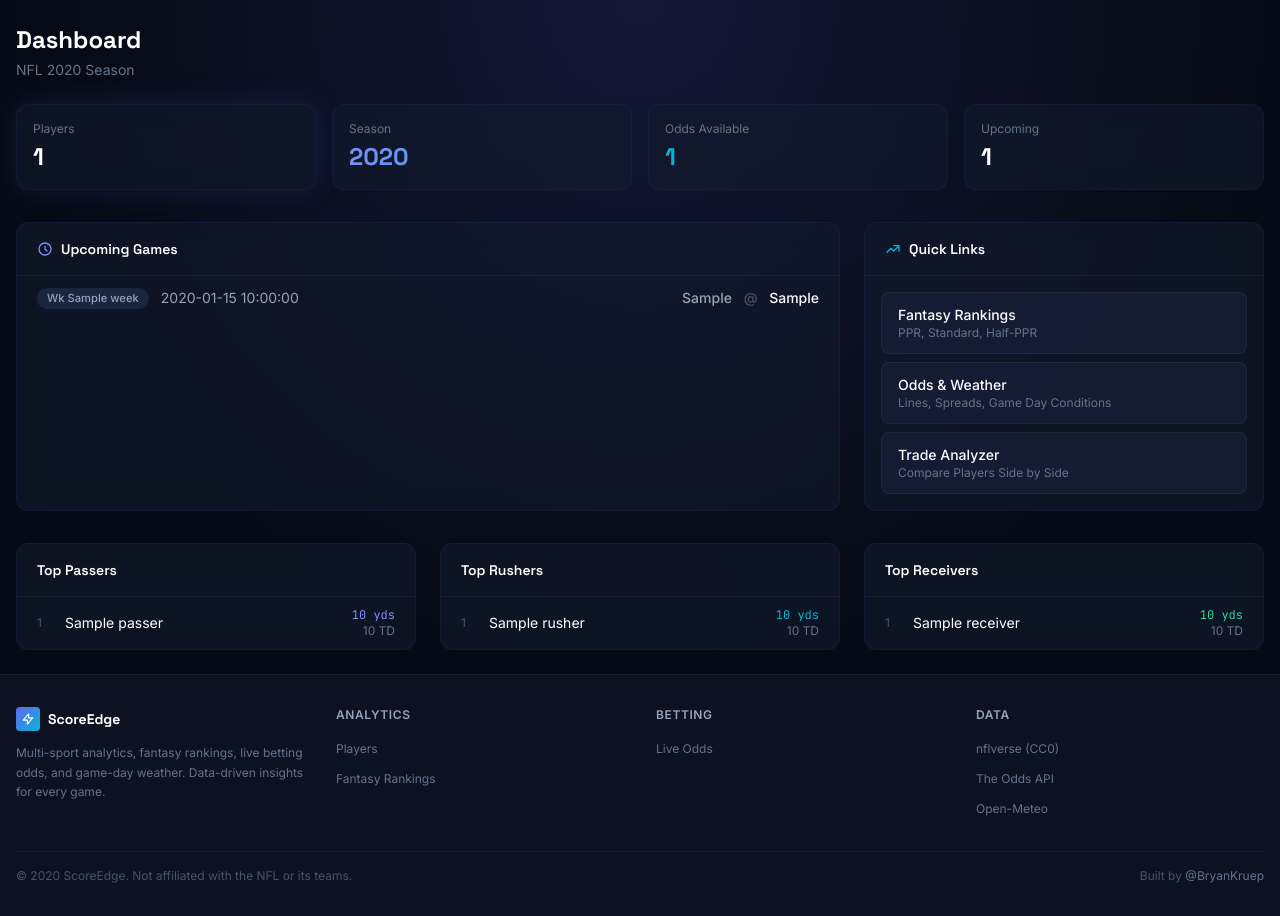
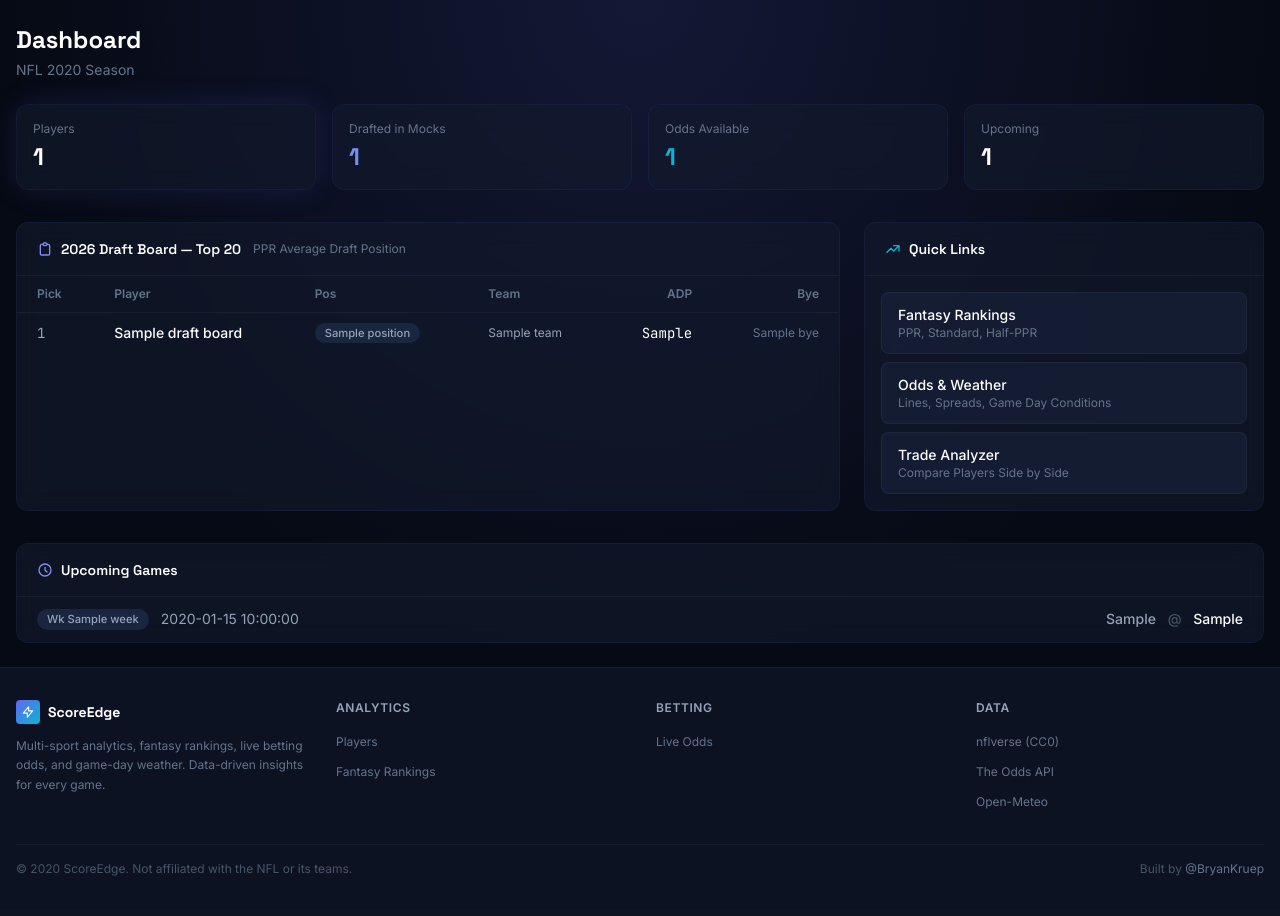
Before and after one commit to bkruep/score-edge, a FastAPI app: template templates/home.html in a window 1280 px wide. Shown: the part 58-974 px from the top of the page. After the commit the page ends 934 px from the top, so only its background shows below. Run offline with FastAPI, Linux system fonts and the light colour scheme; the template is opened without the code that fills it: most values are stand-ins (such as "Sample title", 1, 10 or a date in 2020); some libraries are stand-ins or nearby versions.

Commit message:
Pre-season: replace last year stats with 2026 ADP draft board
- Dashboard now shows Top 20 ADP draft board (PPR) instead of last year's passing/rushing stats
- Rankings default to ADP (270 players from fantasyfootballcalculator.com) with scoring/position filters
- Odds page: API key prompt reduced to one-line banner, fallback content shown without key
- ADP data: free, no API key, from fantasyfootballcalculator.com (12-team PPR/half/standard)
- Stats page still available for historical reference

```diff
--- a/app.py
+++ b/app.py
@@ -49,6 +49,9 @@ def ensure_data():
     try:
         data.load_player_stats(season)
         data.load_schedule(season)
+        data.load_adp("ppr")
+        data.load_adp("half-ppr")
+        data.load_adp("standard")
         _data_loaded = True
         log.warning(f"ScoreEdge data loaded in {time.time()-t0:.1f}s (season {season})")
     except Exception as e:
@@ -109,6 +112,7 @@ def home(request: Request):
     schedule = data.load_schedule(season)
     stats = _filter_fantasy(_normalize_stats(data.load_player_stats(season)))
     odds = data.fetch_odds()
+    adp = data.load_adp("ppr")
 
     upcoming = []
     if not schedule.empty:
@@ -122,22 +126,19 @@ def home(request: Request):
                         game[col] = row[col]
                 upcoming.append(game)
 
-    top_passers, top_rushers, top_receivers = [], [], []
-    if not stats.empty:
-        _team = "recent_team" if "recent_team" in stats.columns else "team"
-        if "passing_yards" in stats.columns:
-            top_passers = stats.nlargest(5, "passing_yards")[["player_name", _team, "passing_yards", "passing_tds"]].rename(columns={_team: "team"}).to_dict("records")
-        if "rushing_yards" in stats.columns:
-            top_rushers = stats.nlargest(5, "rushing_yards")[["player_name", _team, "rushing_yards", "rushing_tds"]].rename(columns={_team: "team"}).to_dict("records")
-        if "receiving_yards" in stats.columns:
-            top_receivers = stats.nlargest(5, "receiving_yards")[["player_name", _team, "receiving_yards", "receiving_tds"]].rename(columns={_team: "team"}).to_dict("records")
+    draft_board = []
+    if not adp.empty:
+        cols = ["name", "position", "team", "adp", "adp_formatted", "bye"]
+        available = [c for c in cols if c in adp.columns]
+        draft_board = adp[available].head(20).to_dict("records")
 
     return templates.TemplateResponse(request, "home.html", {
         "request": request, "active_page": "home",
         "cache_bust": CACHE_BUST, "current_year": _season_display(season),
         "upcoming": upcoming, "odds": odds[:10],
-        "top_passers": top_passers, "top_rushers": top_rushers, "top_receivers": top_receivers,
+        "draft_board": draft_board,
         "player_count": len(stats) if not stats.empty else 0,
+        "draft_count": len(adp) if not adp.empty else 0,
     })
 
 @app.get("/players", response_class=HTMLResponse)
@@ -232,12 +233,29 @@ def odds_page(request: Request):
 def rankings_page(request: Request, scoring: str = "ppr", position: str = "ALL"):
     ensure_data()
     season = _get_season()
+    adp = data.load_adp(scoring)
+
+    if not adp.empty:
+        df = adp.copy()
+        if position and position != "ALL" and "position" in df.columns:
+            df = df[df["position"] == position]
+        df = df.sort_values("adp").head(200).reset_index(drop=True)
+        df["rank"] = range(1, len(df) + 1)
+        positions = sorted(adp["position"].dropna().unique().tolist()) if "position" in adp.columns else []
+        return templates.TemplateResponse(request, "rankings.html", {
+            "request": request, "active_page": "rankings",
+            "cache_bust": CACHE_BUST, "current_year": _season_display(season),
+            "rankings": df.to_dict("records"), "scoring": scoring, "position": position, "positions": positions,
+            "source": "adp",
+        })
+
     stats = _filter_fantasy(_normalize_stats(data.load_player_stats(season)))
     if stats.empty:
         return templates.TemplateResponse(request, "rankings.html", {
             "request": request, "active_page": "rankings",
             "cache_bust": CACHE_BUST, "current_year": _season_display(season),
             "rankings": [], "scoring": scoring, "position": position, "positions": [],
+            "source": "stats",
         })
 
     pts_col = {"ppr": "pts_ppr", "standard": "pts_std", "half_ppr": "pts_half_ppr"}.get(scoring, "pts_ppr")
@@ -254,6 +272,7 @@ def rankings_page(request: Request, scoring: str = "ppr", position: str = "ALL")
         "request": request, "active_page": "rankings",
         "cache_bust": CACHE_BUST, "current_year": _season_display(season),
         "rankings": stats.to_dict("records"), "scoring": scoring, "position": position, "positions": positions,
+        "source": "stats",
     })
 
 @app.get("/trades", response_class=HTMLResponse)
--- a/templates/home.html
+++ b/templates/home.html
@@ -1,6 +1,6 @@
 {% extends "base.html" %}
 {% block title %}Dashboard — ScoreEdge{% endblock %}
-{% block meta_description %}NFL dashboard: live odds, fantasy leaders, upcoming games, and weather impact for every matchup.{% endblock %}
+{% block meta_description %}NFL dashboard: 2026 fantasy draft board, upcoming games, and live betting odds.{% endblock %}
 {% block og_title %}ScoreEdge — NFL Dashboard{% endblock %}
 {% block canonical %}/{% endblock %}
 {% block og_url %}/{% endblock %}
@@ -17,8 +17,8 @@
     <div class="text-2xl font-display font-bold text-white">{{ player_count }}</div>
   </div>
   <div class="glass-card rounded-xl p-4">
-    <div class="text-xs text-slate-500 mb-1">Season</div>
-    <div class="text-2xl font-display font-bold gradient-text">{{ current_year }}</div>
+    <div class="text-xs text-slate-500 mb-1">Drafted in Mocks</div>
+    <div class="text-2xl font-display font-bold gradient-text">{{ draft_count }}</div>
   </div>
   <div class="glass-card rounded-xl p-4">
     <div class="text-xs text-slate-500 mb-1">Odds Available</div>
@@ -33,26 +33,50 @@
 <div class="grid grid-cols-1 lg:grid-cols-3 gap-6 mb-8">
   <div class="lg:col-span-2 glass-card rounded-xl overflow-hidden">
     <div class="px-5 py-4 border-b border-white/5 flex items-center gap-2">
-      <svg class="w-4 h-4 text-brand-light" fill="none" stroke="currentColor" viewBox="0 0 24 24"><path stroke-linecap="round" stroke-linejoin="round" stroke-width="2" d="M12 8v4l3 3m6-3a9 9 0 11-18 0 9 9 0 0118 0z"/></svg>
-      <h2 class="font-display font-semibold text-white text-sm">Upcoming Games</h2>
+      <svg class="w-4 h-4 text-brand-light" fill="none" stroke="currentColor" viewBox="0 0 24 24"><path stroke-linecap="round" stroke-linejoin="round" stroke-width="2" d="M9 5H7a2 2 0 00-2 2v12a2 2 0 002 2h10a2 2 0 002-2V7a2 2 0 00-2-2h-2M9 5a2 2 0 002 2h2a2 2 0 002-2M9 5a2 2 0 012-2h2a2 2 0 012 2"/></svg>
+      <h2 class="font-display font-semibold text-white text-sm">2026 Draft Board — Top 20</h2>
+      <span class="text-xs text-slate-500 ml-1">PPR Average Draft Position</span>
     </div>
-    <div class="divide-y divide-white/5">
-      {% for game in upcoming %}
-      <div class="px-5 py-3 flex items-center justify-between hover:bg-white/[0.02] transition-colors">
-        <div class="flex items-center gap-3">
-          <span class="pill bg-surface-3 text-slate-400">Wk {{ game.week }}</span>
-          <span class="text-sm text-slate-400">{{ game.date }}</span>
-        </div>
-        <div class="text-sm font-medium text-white">
-          <span class="text-slate-400">{{ game.away_team }}</span>
-          <span class="text-slate-600 mx-2">@</span>
-          <span class="text-white">{{ game.home_team }}</span>
-        </div>
-      </div>
-      {% endfor %}
-      {% if not upcoming %}
-      <div class="px-5 py-8 text-center text-sm text-slate-500">No upcoming games found. Check back during the season.</div>
-      {% endif %}
+    <div class="overflow-x-auto">
+      <table class="w-full">
+        <thead>
+          <tr class="border-b border-white/5">
+            <th class="px-5 py-2.5 text-left text-xs font-semibold text-slate-500">Pick</th>
+            <th class="px-5 py-2.5 text-left text-xs font-semibold text-slate-500">Player</th>
+            <th class="px-5 py-2.5 text-left text-xs font-semibold text-slate-500">Pos</th>
+            <th class="px-5 py-2.5 text-left text-xs font-semibold text-slate-500">Team</th>
+            <th class="px-5 py-2.5 text-right text-xs font-semibold text-slate-500">ADP</th>
+            <th class="px-5 py-2.5 text-right text-xs font-semibold text-slate-500">Bye</th>
+          </tr>
+        </thead>
+        <tbody class="divide-y divide-white/5">
+          {% for p in draft_board %}
+          <tr class="hover:bg-brand/5 transition-colors">
+            <td class="px-5 py-2.5 text-sm font-mono text-slate-400">{{ loop.index }}</td>
+            <td class="px-5 py-2.5 text-sm font-medium text-white">{{ p.name }}</td>
+            <td class="px-5 py-2.5 text-xs">
+              {% if p.position == 'QB' %}
+                <span class="pill bg-purple-500/20 text-purple-400">{{ p.position }}</span>
+              {% elif p.position == 'RB' %}
+                <span class="pill bg-blue-500/20 text-blue-400">{{ p.position }}</span>
+              {% elif p.position == 'WR' %}
+                <span class="pill bg-emerald-500/20 text-emerald-400">{{ p.position }}</span>
+              {% elif p.position == 'TE' %}
+                <span class="pill bg-amber-500/20 text-amber-400">{{ p.position }}</span>
+              {% else %}
+                <span class="pill bg-surface-3 text-slate-400">{{ p.position }}</span>
+              {% endif %}
+            </td>
+            <td class="px-5 py-2.5 text-xs text-slate-400">{{ p.team }}</td>
+            <td class="px-5 py-2.5 text-right text-sm font-mono text-white">{{ p.adp_formatted }}</td>
+            <td class="px-5 py-2.5 text-right text-xs text-slate-500">{{ p.bye }}</td>
+          </tr>
+          {% endfor %}
+          {% if not draft_board %}
+          <tr><td colspan="6" class="px-5 py-8 text-center text-sm text-slate-500">No draft data available</td></tr>
+          {% endif %}
+        </tbody>
+      </table>
     </div>
   </div>
 
@@ -78,72 +102,28 @@
   </div>
 </div>
 
-<div class="grid grid-cols-1 lg:grid-cols-3 gap-6">
+<div class="grid grid-cols-1 gap-6">
   <div class="glass-card rounded-xl overflow-hidden">
-    <div class="px-5 py-4 border-b border-white/5">
-      <h2 class="font-display font-semibold text-white text-sm">Top Passers</h2>
+    <div class="px-5 py-4 border-b border-white/5 flex items-center gap-2">
+      <svg class="w-4 h-4 text-brand-light" fill="none" stroke="currentColor" viewBox="0 0 24 24"><path stroke-linecap="round" stroke-linejoin="round" stroke-width="2" d="M12 8v4l3 3m6-3a9 9 0 11-18 0 9 9 0 0118 0z"/></svg>
+      <h2 class="font-display font-semibold text-white text-sm">Upcoming Games</h2>
     </div>
     <div class="divide-y divide-white/5">
-      {% for p in top_passers %}
-      <div class="px-5 py-2.5 flex items-center justify-between">
-        <div class="flex items-center gap-2">
-          <span class="text-xs text-slate-600 w-5">{{ loop.index }}</span>
-          <span class="text-sm text-white">{{ p.player_name }}</span>
+      {% for game in upcoming %}
+      <div class="px-5 py-3 flex items-center justify-between hover:bg-white/[0.02] transition-colors">
+        <div class="flex items-center gap-3">
+          <span class="pill bg-surface-3 text-slate-400">Wk {{ game.week }}</span>
+          <span class="text-sm text-slate-400">{{ game.date }}</span>
         </div>
-        <div class="text-right">
-          <div class="text-xs font-mono text-brand-light">{{ "{:,.0f}".format(p.passing_yards|int) }} yds</div>
-          <div class="text-xs text-slate-500">{{ p.passing_tds|int }} TD</div>
+        <div class="text-sm font-medium text-white">
+          <span class="text-slate-400">{{ game.away_team }}</span>
+          <span class="text-slate-600 mx-2">@</span>
+          <span class="text-white">{{ game.home_team }}</span>
         </div>
       </div>
       {% endfor %}
-      {% if not top_passers %}
-      <div class="px-5 py-6 text-center text-xs text-slate-500">No passing data available</div>
-      {% endif %}
-    </div>
-  </div>
-
-  <div class="glass-card rounded-xl overflow-hidden">
-    <div class="px-5 py-4 border-b border-white/5">
-      <h2 class="font-display font-semibold text-white text-sm">Top Rushers</h2>
-    </div>
-    <div class="divide-y divide-white/5">
-      {% for p in top_rushers %}
-      <div class="px-5 py-2.5 flex items-center justify-between">
-        <div class="flex items-center gap-2">
-          <span class="text-xs text-slate-600 w-5">{{ loop.index }}</span>
-          <span class="text-sm text-white">{{ p.player_name }}</span>
-        </div>
-        <div class="text-right">
-          <div class="text-xs font-mono text-accent">{{ "{:,.0f}".format(p.rushing_yards|int) }} yds</div>
-          <div class="text-xs text-slate-500">{{ p.rushing_tds|int }} TD</div>
-        </div>
-      </div>
-      {% endfor %}
-      {% if not top_rushers %}
-      <div class="px-5 py-6 text-center text-xs text-slate-500">No rushing data available</div>
-      {% endif %}
-    </div>
-  </div>
-
-  <div class="glass-card rounded-xl overflow-hidden">
-    <div class="px-5 py-4 border-b border-white/5">
-      <h2 class="font-display font-semibold text-white text-sm">Top Receivers</h2>
-    </div>
-    <div class="divide-y divide-white/5">
-      {% for p in top_receivers %}
-      <div class="px-5 py-2.5 flex items-center justify-between">
-        <div class="flex items-center gap-2">
-          <span class="text-xs text-slate-600 w-5">{{ loop.index }}</span>
-          <span class="text-sm text-white">{{ p.player_name }}</span>
-        </div>
-        <div class="text-right">
-          <div class="text-xs font-mono text-emerald-400">{{ "{:,.0f}".format(p.receiving_yards|int) }} yds</div>
-          <div class="text-xs text-slate-500">{{ p.receiving_tds|int }} TD</div>
-        </div>
-      </div>
-      {% endfor %}
-      {% if not top_receivers %}
-      <div class="px-5 py-6 text-center text-xs text-slate-500">No receiving data available</div>
+      {% if not upcoming %}
+      <div class="px-5 py-8 text-center text-sm text-slate-500">No upcoming games — season schedule posts soon.</div>
       {% endif %}
     </div>
   </div>
```
Also changed, not shown: data.py (+22 -0 lines), templates/odds.html (+11 -11 lines), templates/rankings.html (+50 -2 lines).
